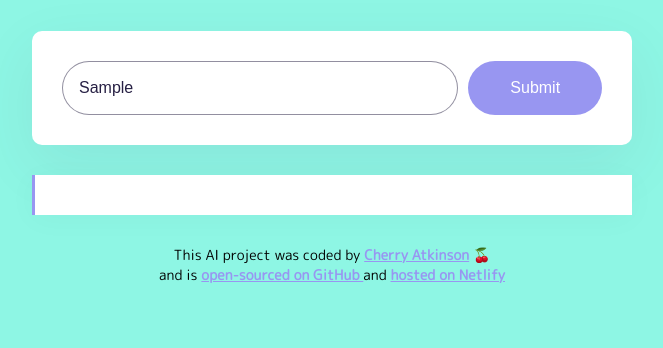
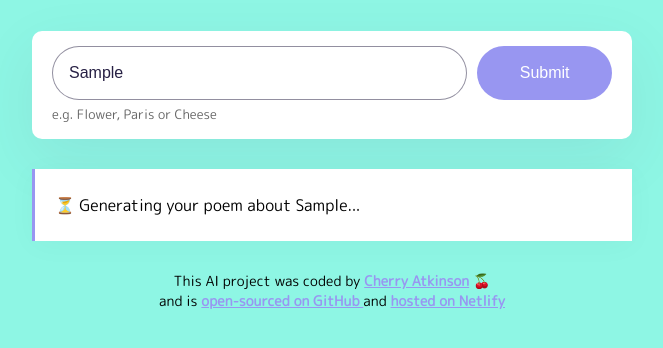
Before and after one commit to Lunamoon36/poem-generator, a plain HTML site: page index.html in a window 1280 px wide. Both pictures are taken after typing "Sample" into the empty fields and a click on the input 843 px from the left and 285 px from the top of the page. Shown: the part 198-546 px from the top of the page, without its empty margins (308-971 px from the left). Drawn offline with nearby package versions, Linux system fonts and the light colour scheme; no server answers; a web font is replaced by a local one.

Commit message:
Improved the user experience

```diff
--- a/index.html
+++ b/index.html
@@ -27,6 +27,7 @@
       </header>
 
       <main>
+        <div class="form-container">
           <form id="poem-generator-form">
             <input
               type="text"
@@ -39,8 +40,10 @@
             />
             <input type="submit" class="submit-button" />
           </form>
+          <div class="hint">e.g. Flower, Paris or Cheese</div>
+        </div>
 
-        <div class="poem" id="poem"></div>
+        <div class="poem hidden" id="poem"></div>
       </main>
 
       <footer>
--- a/src/index.js
+++ b/src/index.js
@@ -18,6 +18,10 @@ function generatePoem(event) {
 
   let apiURL = `https://api.shecodes.io/ai/v1/generate?prompt=${prompt}&context=${context}&key=${apiKey}`;
 
+  let poemElement = document.querySelector("#poem");
+  poemElement.classList.remove("hidden");
+  poemElement.innerHTML = `<span class="generating">⏳</span> Generating your poem about ${instructionsInput.value}...`;
+
   console.log("Generating poem");
   console.log(`Prompt: ${prompt}`);
   console.log(`Context: ${context}`);
--- a/src/style.css
+++ b/src/style.css
@@ -18,12 +18,7 @@ h1 {
 }
 
 form {
-  padding: 30px;
-  background-color: white;
-  border-radius: 10px;
   display: flex;
-  box-shadow: 0px 20px 60px rgba(65, 50, 100, 0.08);
-  margin-bottom: 30px;
 }
 a {
   color: #9896f1;
@@ -37,6 +32,20 @@ footer {
 .container {
   margin: 120px auto;
   max-width: 600px;
+}
+
+.form-container {
+  margin-bottom: 30px;
+  background-color: white;
+  border-radius: 10px;
+  box-shadow: 0px 20px 60px rgba(65, 50, 100, 0.08);
+  padding: 15px 20px;
+}
+.hint {
+  line-height: 1.5;
+  font-size: 13px;
+  margin-top: 5px;
+  opacity: 0.6;
 }
 .instructions {
   padding: 16px;
@@ -68,6 +77,24 @@ footer {
   border-left: 3px solid #9896f1;
   box-shadow: 0px 4px 30px 0px rgba(39, 33, 66, 0.03);
 }
+
+.hidden {
+  display: none;
+}
 .poem strong {
   color: #9896f1;
 }
+.generating {
+  animation: blink-animation 1s steps(5, start) infinite;
+  -webkit-animation: blink-animation 1s steps(5, start) infinite;
+}
+@keyframes blink-animation {
+  to {
+    visibility: hidden;
+  }
+}
+@-webkit-keyframes blink-animation {
+  to {
+    visibility: hidden;
+  }
+}
```
Lines whose indentation alone changed are shown as unchanged.
